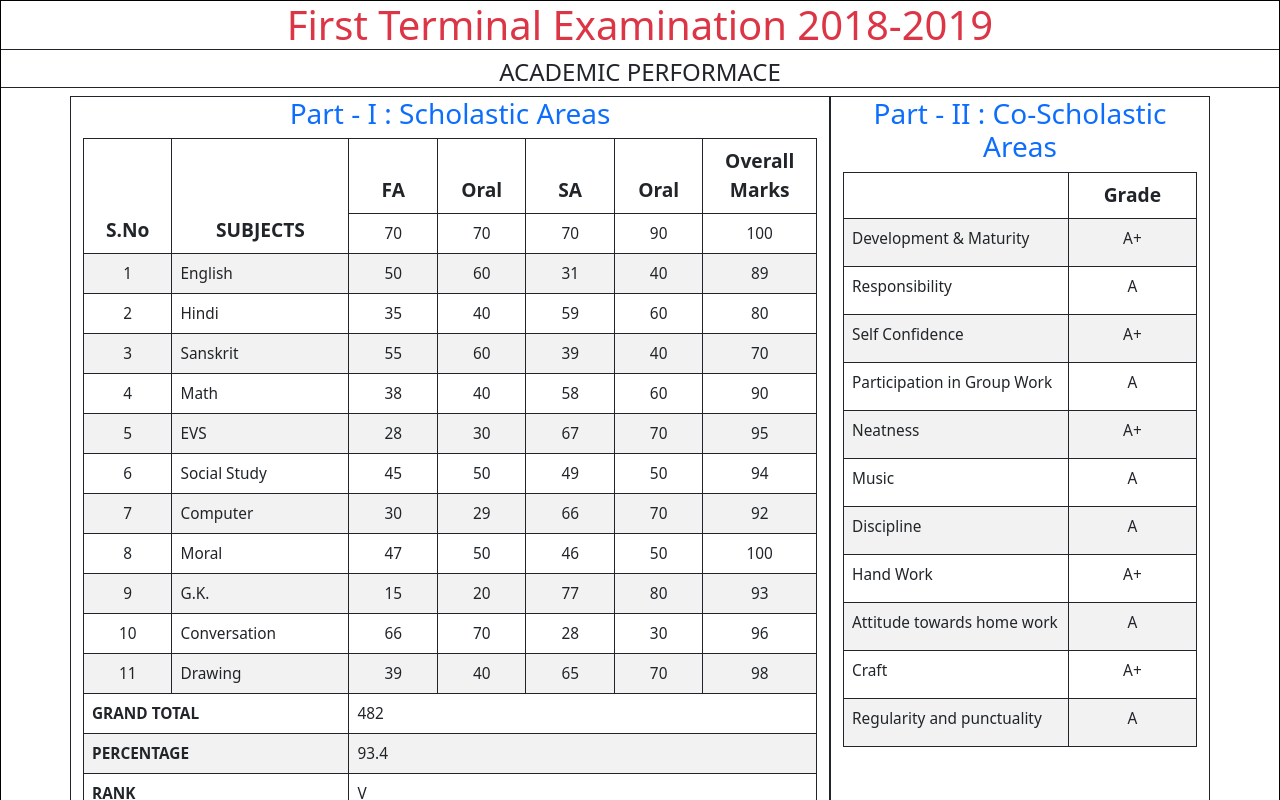
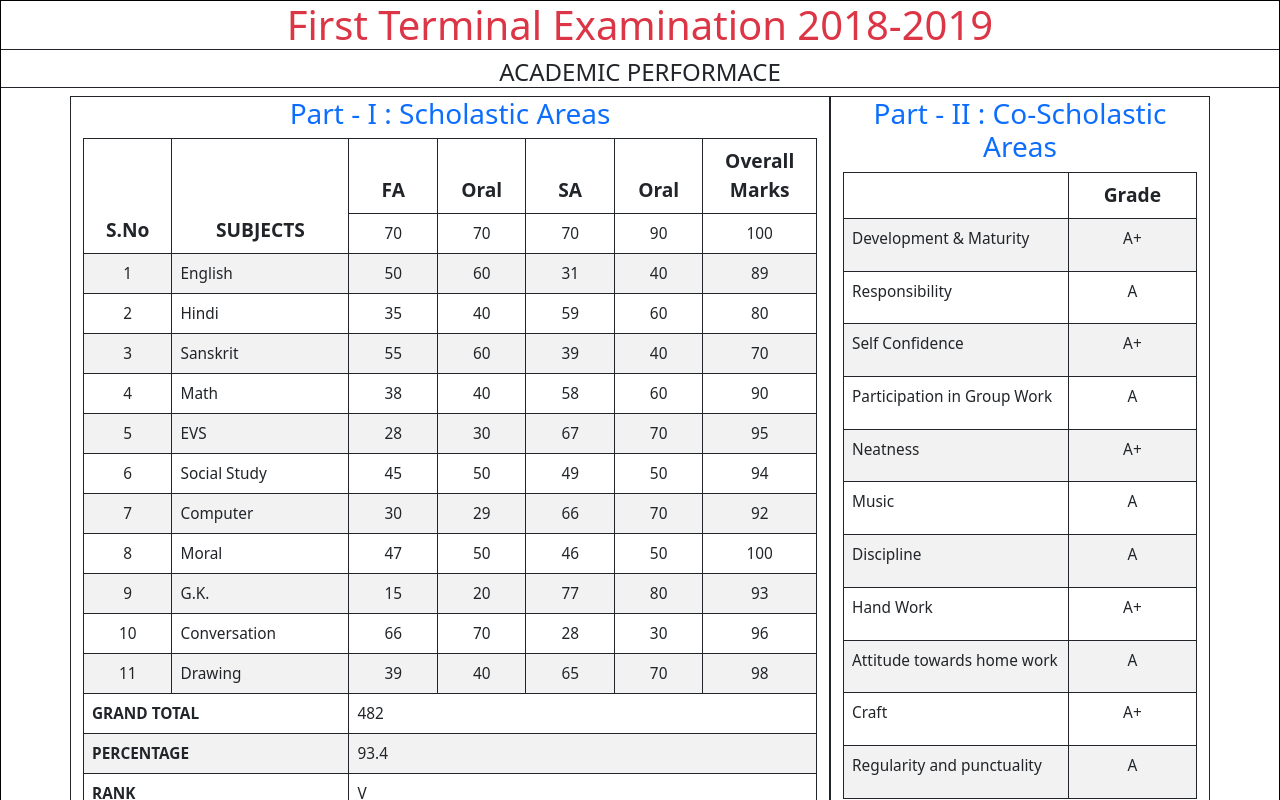
Before and after one commit to ShailajaTripathi/marksheet, a React (Create React App) app: page / in a window 1280 px wide. Shown: the top 800 px of the page. Built offline with nearby package versions, Linux system fonts and the light colour scheme; data requests are answered from the project's data file.

Commit message:
table styling

```diff
--- a/src/components/academic/styles/secondPart.css
+++ b/src/components/academic/styles/secondPart.css
@@ -2,5 +2,5 @@
     text-align:left;
 }
 .tableHeight{
-    height: 3.75vw !important;
+    height: 4.12vw !important;
 }
```
